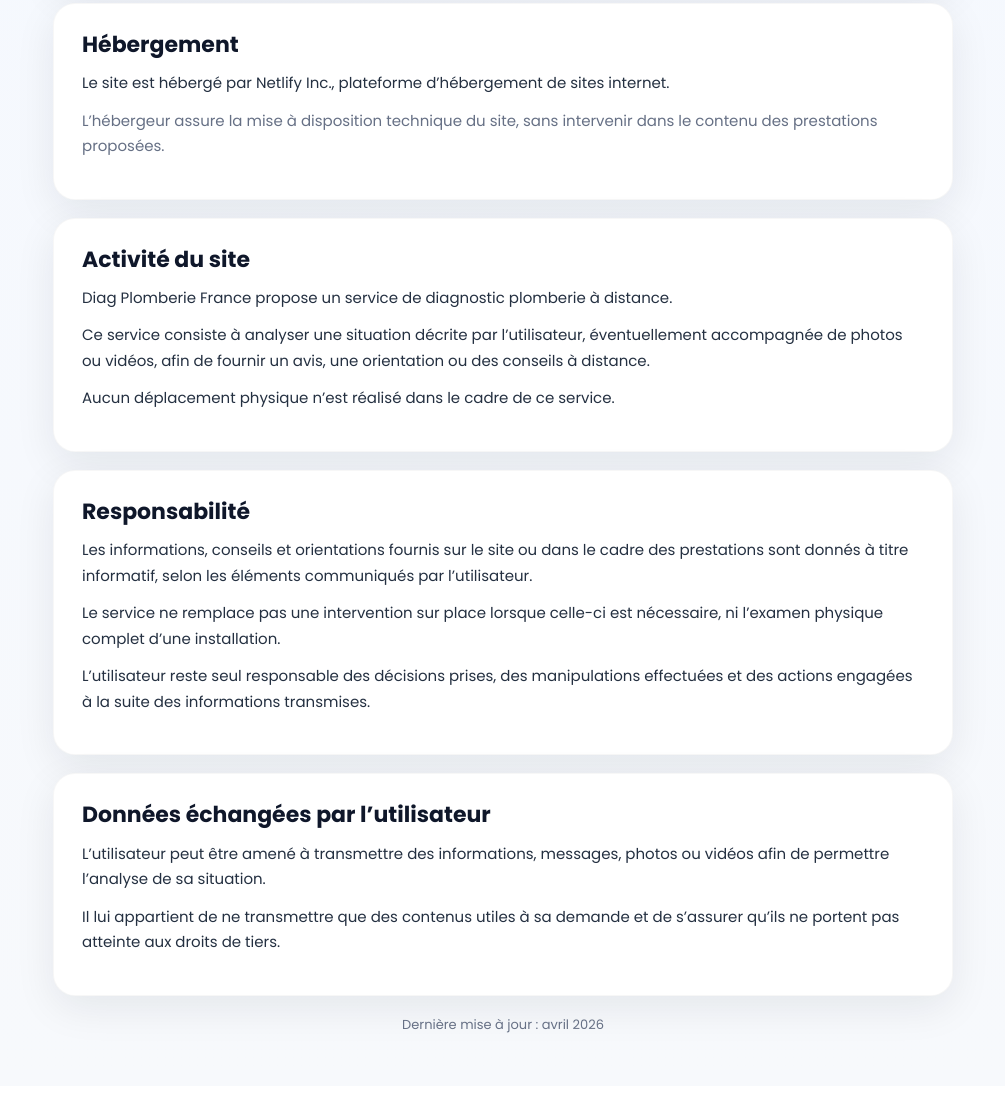
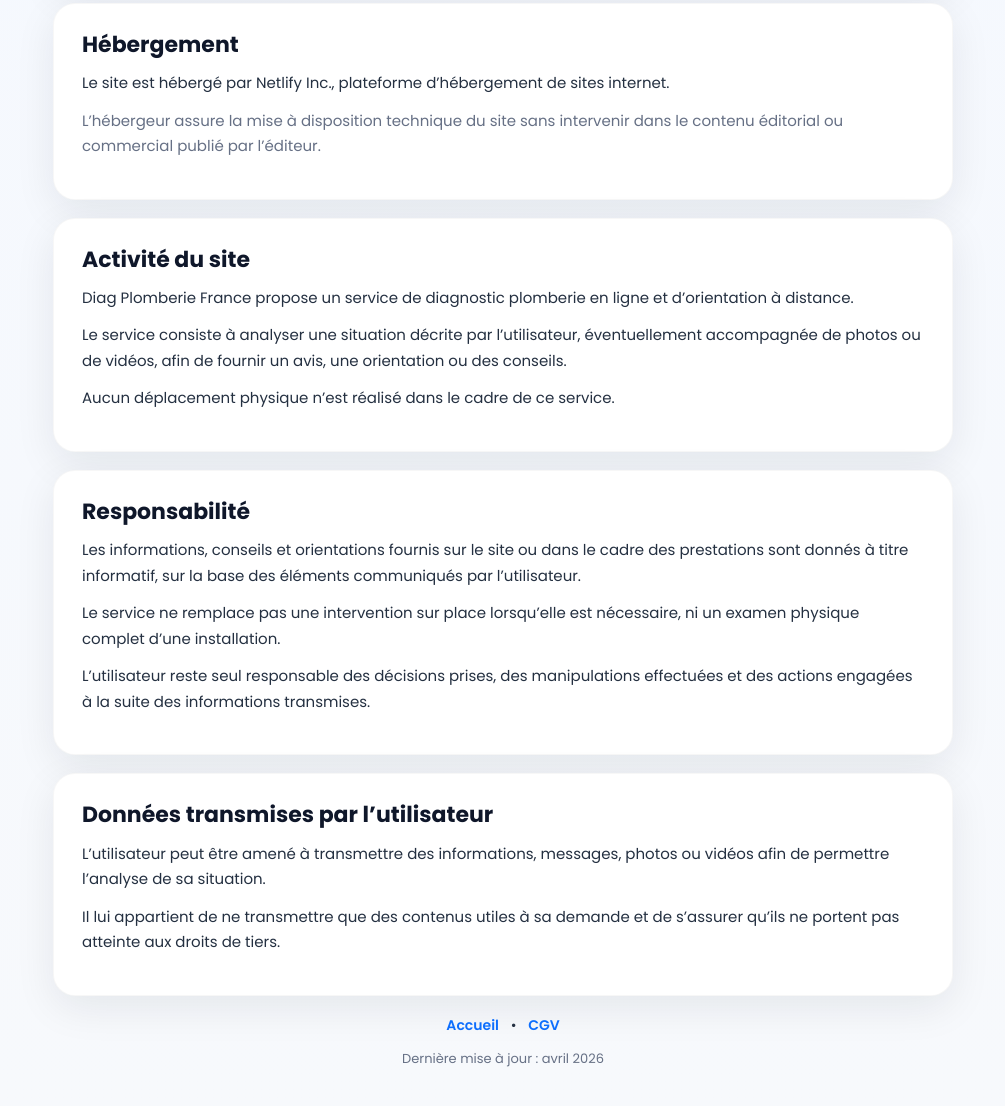
Before and after one commit to Tony-createur/diag-plomberie-france, a website: page mentions-legales.html in a window 1280 px wide. Shown: the part 801-1907 px from the top of the page, without its empty margins (137-1142 px from the left). Drawn offline with Linux system fonts and the light colour scheme.

Commit message:
Update mentions-legales.html

```diff
--- a/mentions-legales.html
+++ b/mentions-legales.html
@@ -4,7 +4,9 @@
   <meta charset="UTF-8" />
   <meta name="viewport" content="width=device-width, initial-scale=1.0" />
   <title>Mentions légales | Diag Plomberie France</title>
-  <meta name="description" content="Mentions légales du site Diag Plomberie France." />
+  <meta name="description" content="Mentions légales du site Diag Plomberie France, service de diagnostic plomberie en ligne." />
+  <meta name="robots" content="noindex, follow" />
+  <link rel="canonical" href="https://diagplomberiefrance.com/mentions-legales.html" />
   <link rel="preconnect" href="https://fonts.googleapis.com" />
   <link rel="preconnect" href="https://fonts.gstatic.com" crossorigin />
   <link
@@ -119,6 +121,16 @@
       margin-top:10px;
     }
 
+    .footer-links{
+      text-align:center;
+      margin-top:18px;
+      font-size:14px;
+    }
+
+    .footer-links a{
+      margin:0 8px;
+    }
+
     @media (max-width: 760px){
       .hero, .card{
         padding:22px 18px;
@@ -172,17 +184,17 @@
         Le site est hébergé par Netlify Inc., plateforme d’hébergement de sites internet.
       </p>
       <p class="muted">
-        L’hébergeur assure la mise à disposition technique du site, sans intervenir dans le contenu des prestations proposées.
+        L’hébergeur assure la mise à disposition technique du site sans intervenir dans le contenu éditorial ou commercial publié par l’éditeur.
       </p>
     </div>
 
     <div class="card">
       <h2>Activité du site</h2>
       <p>
-        Diag Plomberie France propose un service de diagnostic plomberie à distance.
+        Diag Plomberie France propose un service de diagnostic plomberie en ligne et d’orientation à distance.
       </p>
       <p>
-        Ce service consiste à analyser une situation décrite par l’utilisateur, éventuellement accompagnée de photos ou vidéos, afin de fournir un avis, une orientation ou des conseils à distance.
+        Le service consiste à analyser une situation décrite par l’utilisateur, éventuellement accompagnée de photos ou de vidéos, afin de fournir un avis, une orientation ou des conseils.
       </p>
       <p>
         Aucun déplacement physique n’est réalisé dans le cadre de ce service.
@@ -192,10 +204,10 @@
     <div class="card">
       <h2>Responsabilité</h2>
       <p>
-        Les informations, conseils et orientations fournis sur le site ou dans le cadre des prestations sont donnés à titre informatif, selon les éléments communiqués par l’utilisateur.
+        Les informations, conseils et orientations fournis sur le site ou dans le cadre des prestations sont donnés à titre informatif, sur la base des éléments communiqués par l’utilisateur.
       </p>
       <p>
-        Le service ne remplace pas une intervention sur place lorsque celle-ci est nécessaire, ni l’examen physique complet d’une installation.
+        Le service ne remplace pas une intervention sur place lorsqu’elle est nécessaire, ni un examen physique complet d’une installation.
       </p>
       <p>
         L’utilisateur reste seul responsable des décisions prises, des manipulations effectuées et des actions engagées à la suite des informations transmises.
@@ -203,13 +215,18 @@
     </div>
 
     <div class="card">
-      <h2>Données échangées par l’utilisateur</h2>
+      <h2>Données transmises par l’utilisateur</h2>
       <p>
         L’utilisateur peut être amené à transmettre des informations, messages, photos ou vidéos afin de permettre l’analyse de sa situation.
       </p>
       <p>
         Il lui appartient de ne transmettre que des contenus utiles à sa demande et de s’assurer qu’ils ne portent pas atteinte aux droits de tiers.
       </p>
+    </div>
+
+    <div class="footer-links">
+      <a href="/">Accueil</a> •
+      <a href="/cgv.html">CGV</a>
     </div>
 
     <div class="footer-note">
```
